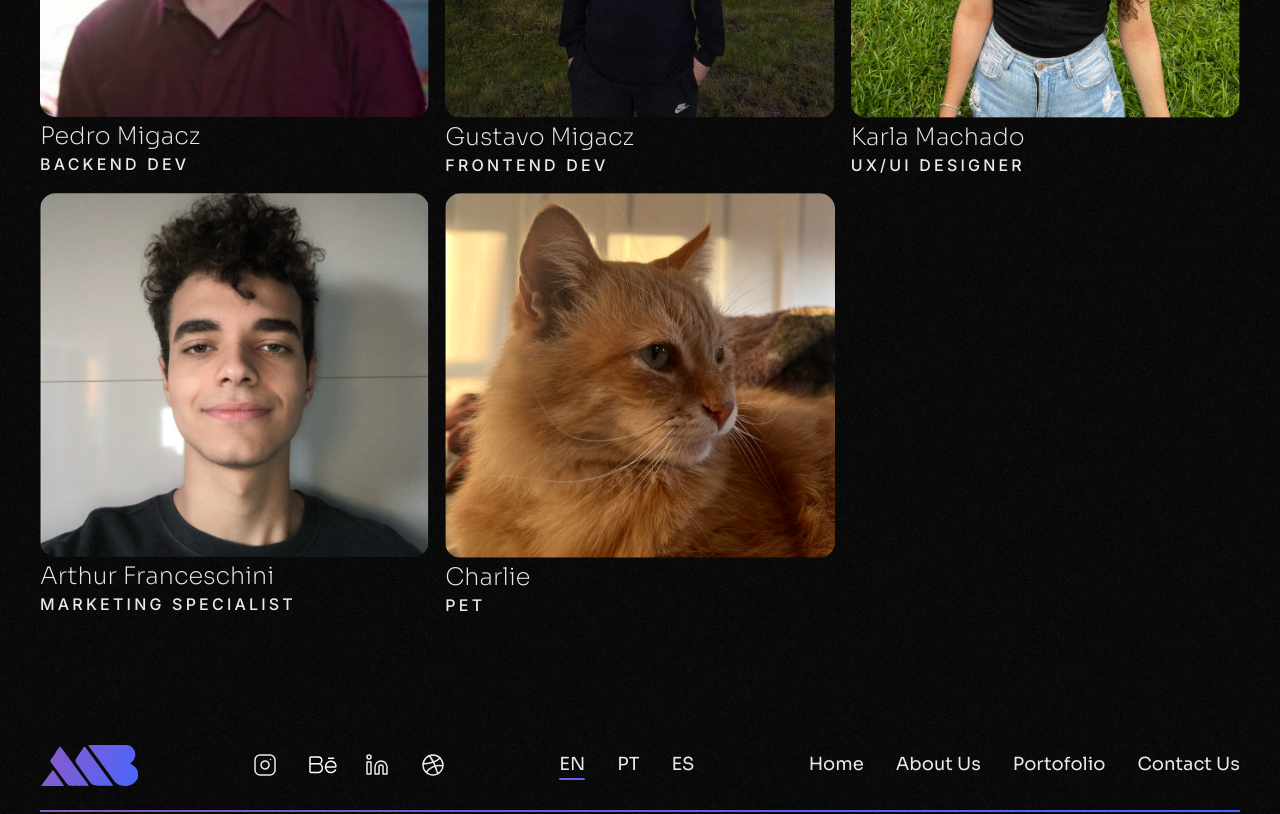
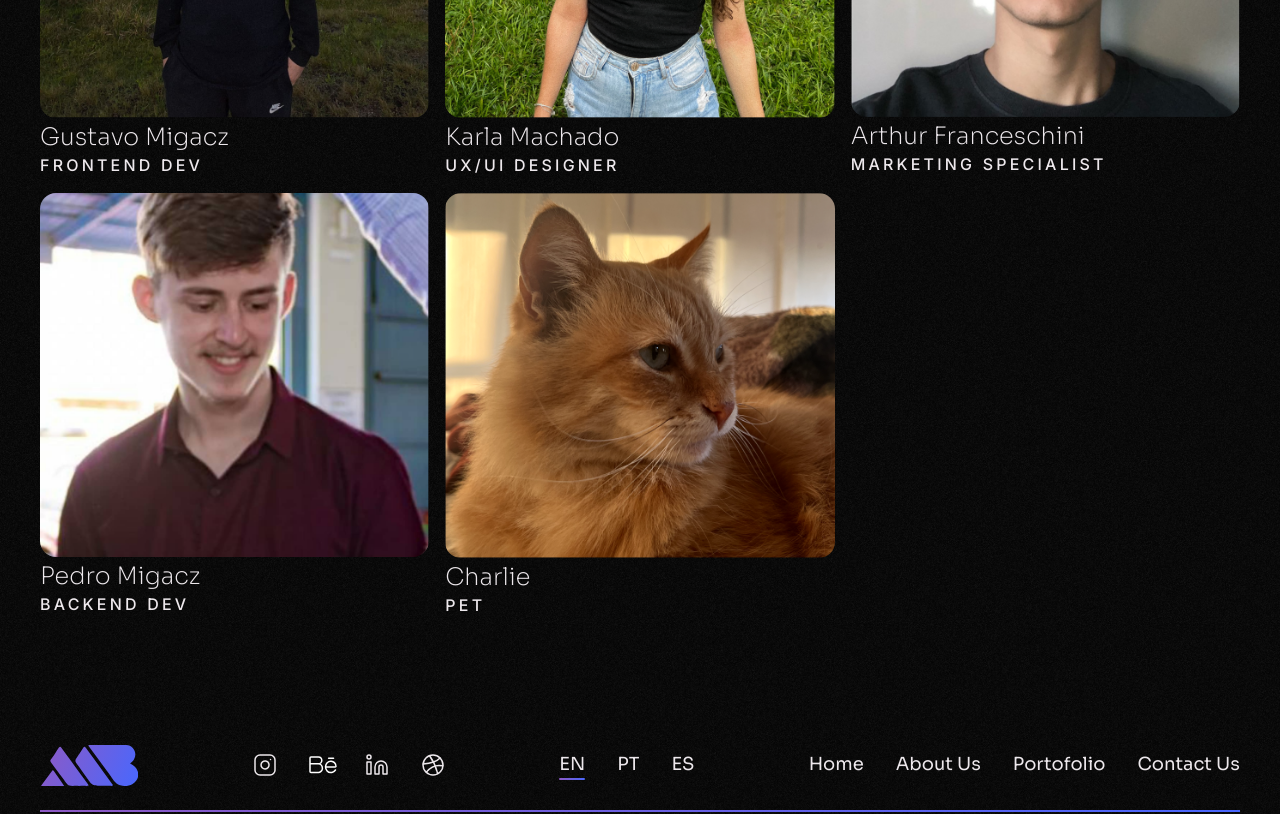
Before and after one commit to Migacz-Brothers/migacz-brothers, a Next.js app: page /about in a window 1280 px wide. Shown: the part 3040-3854 px from the top of the page. Built offline with nearby package versions, Linux system fonts and the light colour scheme.

Commit message:
update team order

```diff
--- a/app/about/Team.tsx
+++ b/app/about/Team.tsx
@@ -26,12 +26,6 @@ export default function Team() {
       <h2 className={cn(h2, 'md:mb-16 mb-4')}>The Team</h2>
       <ul className='grid md:grid-cols-3 sml:grid-cols-2 grid-cols-1 gap-4'>
         <Card
-          src={PedroImage}
-          title={'Pedro Migacz'}
-          role={'BACKEND DEV'}
-          delay={0.1}
-        />
-        <Card
           src={GustavoImage}
           title={'Gustavo Migacz'}
           role={'FRONTEND DEV'}
@@ -48,6 +42,12 @@ export default function Team() {
           title={'Arthur Franceschini'}
           role={'MARKETING SPECIALIST'}
           delay={0.4}
+        />
+        <Card
+          src={PedroImage}
+          title={'Pedro Migacz'}
+          role={'BACKEND DEV'}
+          delay={0.1}
         />
         <Card src={CharlieImage} title={'Charlie'} role={'PET'} delay={0.5} />
       </ul>
```
